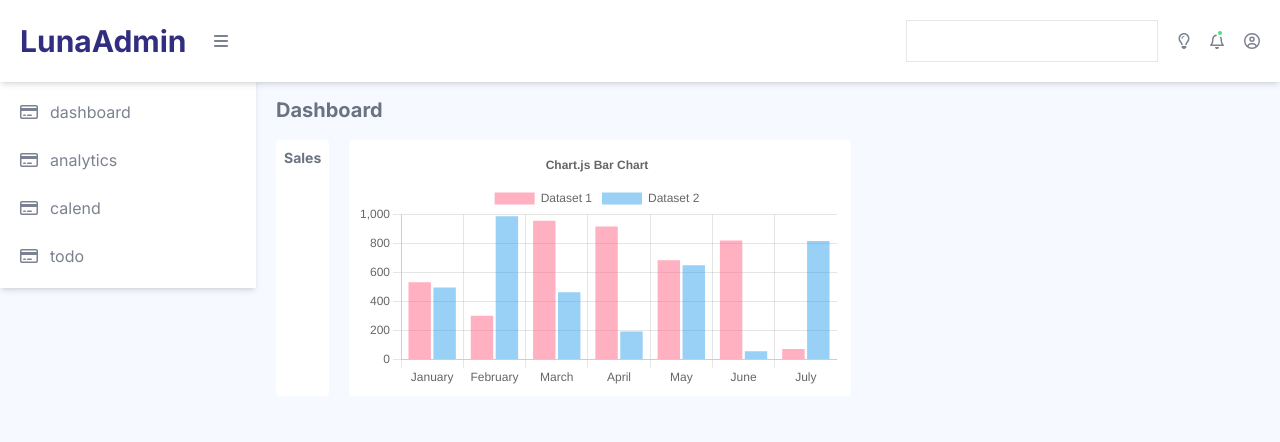
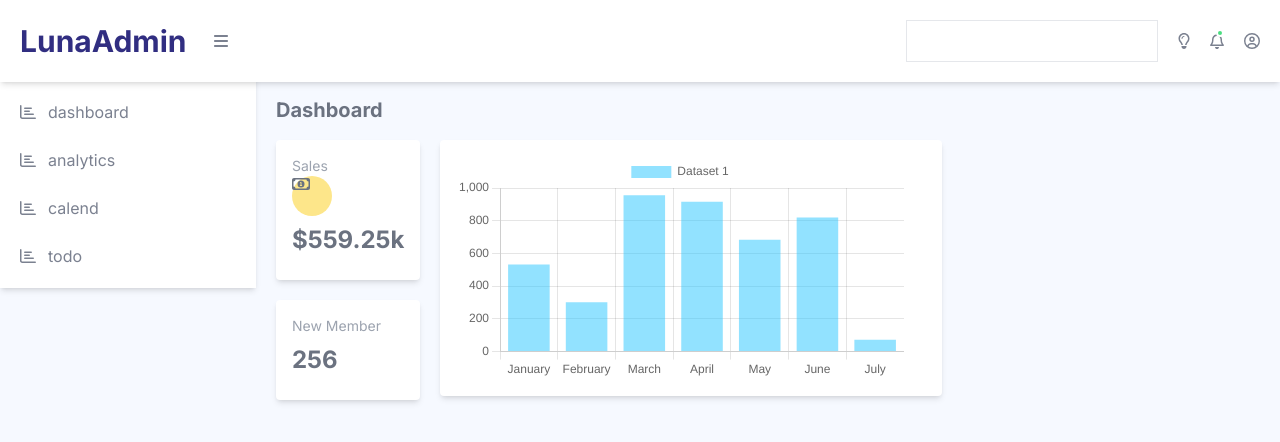
Before and after one commit to LunaGoodnight/next-dashboard, a Next.js app: page / in a window 1280 px wide. Shown: the top 442 px of the page. Built offline with nearby package versions, Linux system fonts and the light colour scheme.

Commit message:
add chart for dashboard

```diff
--- a/app/DashboardChartSection.tsx
+++ b/app/DashboardChartSection.tsx
@@ -1,4 +1,7 @@
 "use client";
+import { faMoneyBill1, faUser } from "@fortawesome/free-regular-svg-icons";
+import { Bar } from "react-chartjs-2";
+import { FontAwesomeIcon } from "@fortawesome/react-fontawesome";
 import {
   Chart as ChartJS,
   CategoryScale,
@@ -8,7 +11,6 @@ import {
   Tooltip,
   Legend,
 } from "chart.js";
-import { Bar } from "react-chartjs-2";
 import { faker } from "@faker-js/faker";
 
 ChartJS.register(
@@ -22,15 +24,7 @@ ChartJS.register(
 
 export const options = {
   responsive: true,
-  plugins: {
-    legend: {
-      position: "top" as const,
-    },
-    title: {
-      display: true,
-      text: "Chart.js Bar Chart",
-    },
-  },
+  plugins: {},
 };
 
 const labels = ["January", "February", "March", "April", "May", "June", "July"];
@@ -41,12 +35,7 @@ export const data = {
     {
       label: "Dataset 1",
       data: labels.map(() => faker.datatype.number({ min: 0, max: 1000 })),
-      backgroundColor: "rgba(255, 99, 132, 0.5)",
-    },
-    {
-      label: "Dataset 2",
-      data: labels.map(() => faker.datatype.number({ min: 0, max: 1000 })),
-      backgroundColor: "rgba(53, 162, 235, 0.5)",
+      backgroundColor: "rgba(39,197,255,0.5)",
     },
   ],
 };
@@ -54,10 +43,21 @@ export const data = {
 export const DashboardChartSection = () => {
   return (
     <div className="flex gap-5">
-      <div className="bg-white p-2 rounded text-left">
-        <h4 className="text-sm font-bold">Sales</h4>
+      <div className="flex gap-5 flex-col">
+        <div className="bg-white p-4 rounded text-left shadow-md">
+          <h4 className="text-sm text-gray-400">Sales</h4>
+          <div className="bg-amber-200 rounded-full w-10 h-10 flex">
+            <FontAwesomeIcon icon={faMoneyBill1} />
+          </div>
+          <div className="text-2xl font-bold py-2">$559.25k</div>
+        </div>
+        <div className="bg-white p-4 rounded text-left shadow-md">
+          <h4 className="text-sm text-gray-400">New Member</h4>
+          <div className="text-2xl font-bold py-2">256</div>
+        </div>
       </div>
-      <div className="w-2/4 h-64 bg-white p-2 text-left rounded">
+
+      <div className="w-2/4 h-64 bg-white p-4 text-left rounded shadow-md">
         <Bar options={options} data={data} />
       </div>
     </div>
--- /dev/null
+++ b/app/WhiteCard.tsx
@@ -0,0 +1,5 @@
+export const WhiteCard = ({ children }: { children: React.ReactNode }) => {
+  return (
+    <div className="bg-white p-2 rounded text-left shadow-xl">{children}</div>
+  );
+};
--- a/app/_config/leftMenuList.ts
+++ b/app/_config/leftMenuList.ts
@@ -1,8 +1,8 @@
-import { faCreditCard } from "@fortawesome/free-regular-svg-icons";
+import { faChartBar } from "@fortawesome/free-regular-svg-icons";
 
 export const leftMenuList = [
-  { name: "dashboard", icon: faCreditCard },
-  { name: "analytics", icon: faCreditCard },
-  { name: "calend", icon: faCreditCard },
-  { name: "todo", icon: faCreditCard },
+  { name: "dashboard", icon: faChartBar },
+  { name: "analytics", icon: faChartBar },
+  { name: "calend", icon: faChartBar },
+  { name: "todo", icon: faChartBar },
 ];
--- a/app/layout.tsx
+++ b/app/layout.tsx
@@ -9,15 +9,11 @@ import { config } from "@fortawesome/fontawesome-svg-core";
 import "@fortawesome/fontawesome-svg-core/styles.css";
 import { faCircleUser } from "@fortawesome/free-regular-svg-icons";
 import { FontAwesomeIcon } from "@fortawesome/react-fontawesome";
-import { Inter, Poppins } from "next/font/google";
+import { Inter } from "next/font/google";
 import "./globals.css";
 
 config.autoAddCss = false;
 
-const poppins = Poppins({
-  weight: "300",
-  subsets: ["latin"],
-});
 // If loading a variable font, you don't need to specify the font weight
 const inter = Inter({ subsets: ["latin"] });
 
--- a/app/page.tsx
+++ b/app/page.tsx
@@ -4,7 +4,6 @@ export default function Home() {
   return (
     <main className="min-h-full text-gray-500 pt-24 pl-5 w-4/5 text-left">
       <h3 className="dashboard font-bold text-xl pb-4">Dashboard</h3>
-
       <DashboardChartSection />
     </main>
   );
```
